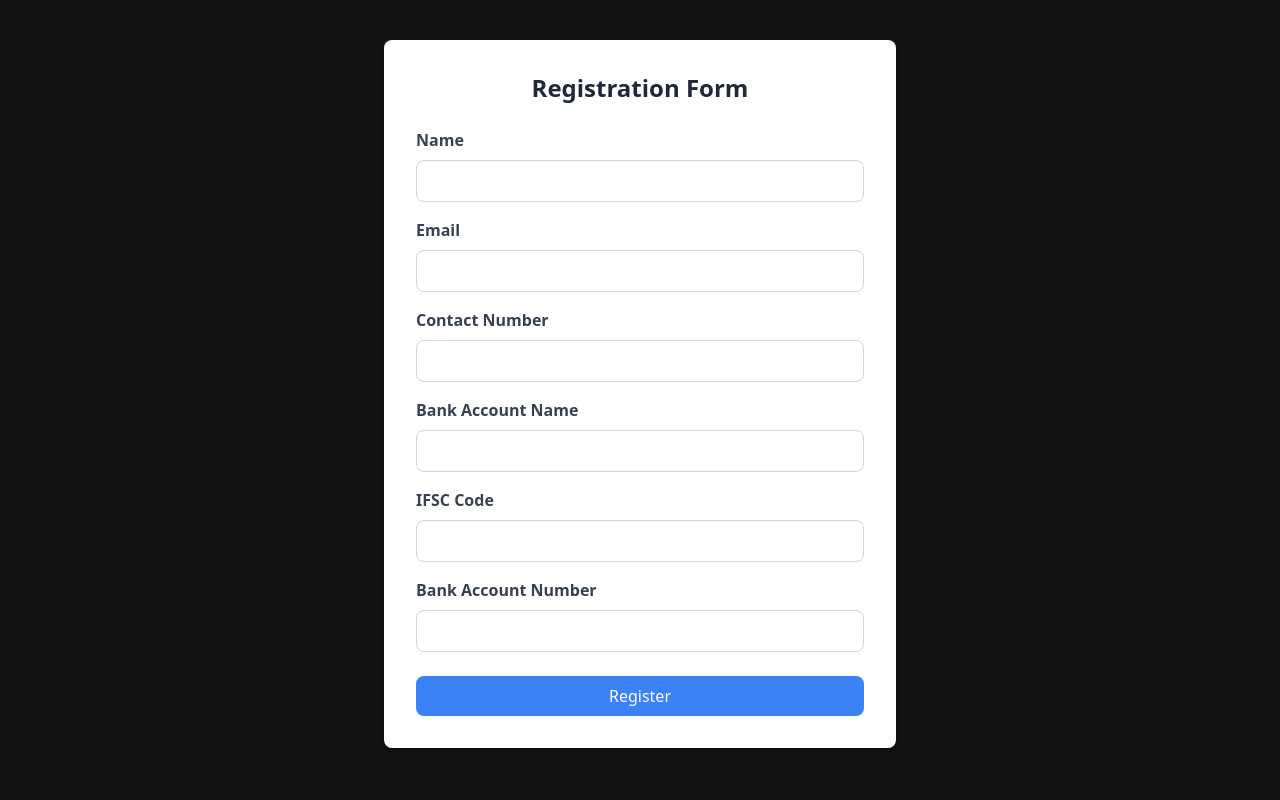
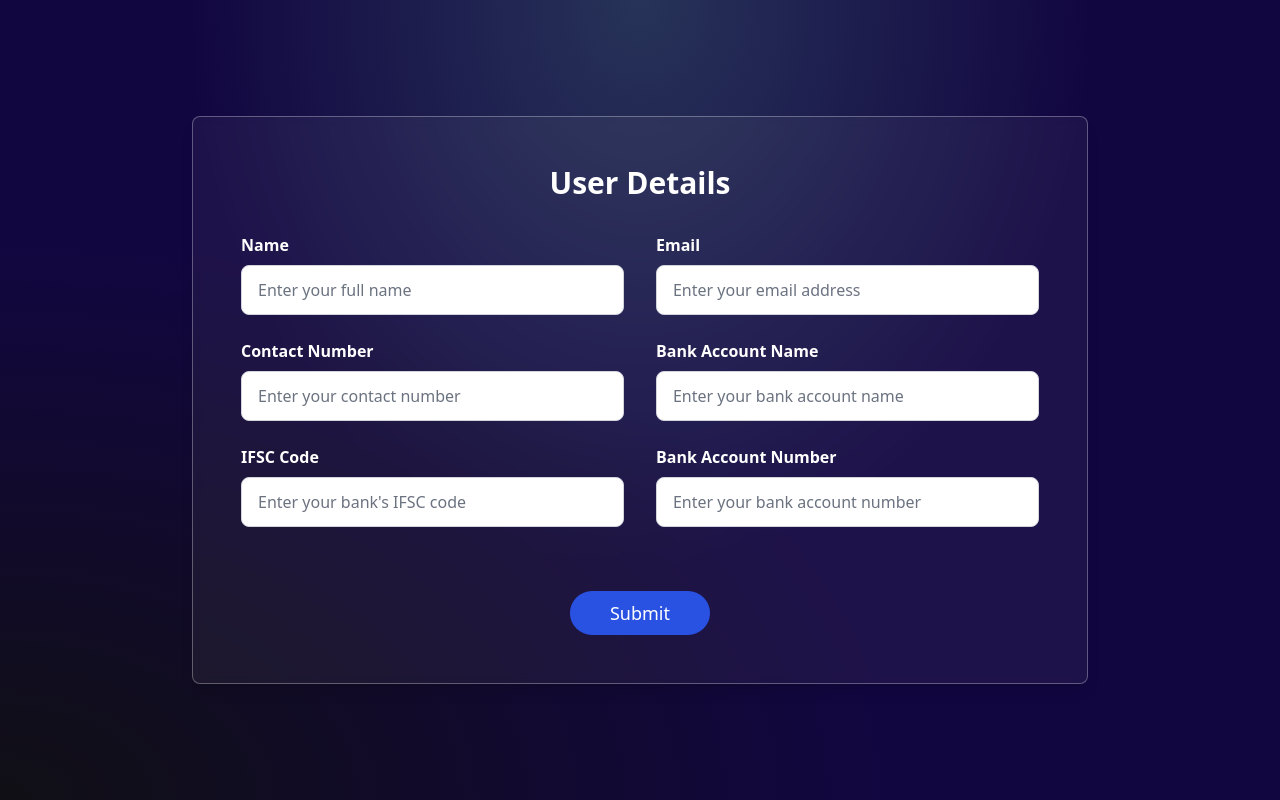
Before and after one commit to naveendgp/CryptoWallet, a React (Vite) app in the folder client/: page /userDetails in a window 1280 px wide. Built offline with nearby package versions, Linux system fonts and the light colour scheme; no server answers; what razorpay would draw is missing.

Commit message:
Bank Details

```diff
--- a/client/src/page/DashBoard.jsx
+++ b/client/src/page/DashBoard.jsx
@@ -93,7 +93,7 @@ const DashBoard = () => {
           <button
             className=" hover:bg-blue-700 text-white font-bold py-2 px-4 rounded-full shadow-lg transition duration-300 ease-in-out transform hover:-translate-y-1 hover:scale-105 mt-4"
             onClick={handleSubmit}
-            style={{ backgroundColor: "#C6DAF1", color: "black" }}
+            style={{ backgroundColor: "#06D6A0", color: "black" }}
           >
             Send Tokens
           </button>
--- a/client/src/page/Register.jsx
+++ b/client/src/page/Register.jsx
@@ -28,7 +28,7 @@ const Registration = () => {
           placeholder="Sponsor ID"
           value={sponsorId}
           onChange={handleInputChange}
-          className="input-field mb-7 w-full p-2 bg-grey text-black rounded-md"
+          className="input-field mb-7 w-full py-3 px-3 bg-grey text-black rounded-md"
         />
 
         {/* Error Messages with Red Cross Icons */}
@@ -57,7 +57,7 @@ const Registration = () => {
         <div className="flex justify-center space-x-4">
 
           <Link
-            to={"/dashboard"}
+            to={"/userDetails"}
             className="bg-[#2952e3] py-2 px-7 mx-4 rounded-full cursor-pointer hover:bg-[#2546bd]"
           >
             Register
--- a/client/src/page/UserDetails.jsx
+++ b/client/src/page/UserDetails.jsx
@@ -1,4 +1,5 @@
 import React, { useState,useEffect } from "react";
+import { Link } from "react-router-dom";
 import axios from "axios"; // Make sure axios is imported
 
 const RegistrationForm = () => {
@@ -81,14 +82,21 @@ const RegistrationForm = () => {
   };
 
 return (
-    <div className="max-w-lg mx-auto bg-white p-8 mt-10 rounded-lg shadow-md">
-      <h2 className="text-2xl font-bold text-center text-gray-800 mb-6">
-        Registration Form
+  <div className="min-h-screen flex items-center justify-center gradient-bg-transactions px-4">
+    <div className="white-glassmorphism p-12 rounded-lg shadow-lg w-full max-w-4xl">
+      {" "}
+      {/* Increased max width */}
+      <h2 className="text-3xl font-bold text-center text-white-800 mb-8">
+        User Details
       </h2>
       <form onSubmit={handleSubmit}>
-        {/* Name Field */}
-        <div className="mb-4">
-          <label className="block text-gray-700 font-semibold mb-2" htmlFor="name">
+        {/* Name and Email Fields (side by side) */}
+        <div className="flex flex-wrap justify-between mb-6">
+          <div className="w-full lg:w-[48%]">
+            <label
+              className="block text-white-700 font-semibold mb-2"
+              htmlFor="name"
+            >
               Name
             </label>
             <input
@@ -98,13 +106,15 @@ const RegistrationForm = () => {
               value={formData.name}
               onChange={handleChange}
               required
-            className="w-full px-4 py-2 border border-gray-300 rounded-lg focus:outline-none focus:ring-2 focus:ring-blue-400"
+              placeholder="Enter your full name"
+              className="w-full px-4 py-3 text-black border border-gray-300 rounded-lg focus:outline-none focus:ring-2 focus:ring-blue-400"
             />
           </div>
-
-        {/* Email Field */}
-        <div className="mb-4">
-          <label className="block text-gray-700 font-semibold mb-2" htmlFor="email">
+          <div className="w-full lg:w-[48%]">
+            <label
+              className="block text-white-700 font-semibold mb-2"
+              htmlFor="email"
+            >
               Email
             </label>
             <input
@@ -114,13 +124,19 @@ const RegistrationForm = () => {
               value={formData.email}
               onChange={handleChange}
               required
-            className="w-full px-4 py-2 border border-gray-300 rounded-lg focus:outline-none focus:ring-2 focus:ring-blue-400"
+              placeholder="Enter your email address"
+              className="w-full px-4 py-3 border text-black border-gray-300 rounded-lg focus:outline-none focus:ring-2 focus:ring-blue-400"
             />
           </div>
+        </div>
 
-        {/* Contact Field */}
-        <div className="mb-4">
-          <label className="block text-gray-700 font-semibold mb-2" htmlFor="contact">
+        {/* Contact Number and Bank Account Name Fields (side by side) */}
+        <div className="flex flex-wrap justify-between mb-6">
+          <div className="w-full lg:w-[48%]">
+            <label
+              className="block text-white-700 font-semibold mb-2"
+              htmlFor="contact"
+            >
               Contact Number
             </label>
             <input
@@ -130,13 +146,15 @@ const RegistrationForm = () => {
               value={formData.contact}
               onChange={handleChange}
               required
-            className="w-full px-4 py-2 border border-gray-300 rounded-lg focus:outline-none focus:ring-2 focus:ring-blue-400"
+              placeholder="Enter your contact number"
+              className="w-full px-4 py-3 text-black border border-gray-300 rounded-lg focus:outline-none focus:ring-2 focus:ring-blue-400"
             />
           </div>
-
-        {/* Account Name Field */}
-        <div className="mb-4">
-          <label className="block text-gray-700 font-semibold mb-2" htmlFor="accountName">
+          <div className="w-full lg:w-[48%]">
+            <label
+              className="block text-white-700 font-semibold mb-2"
+              htmlFor="accountName"
+            >
               Bank Account Name
             </label>
             <input
@@ -146,13 +164,19 @@ const RegistrationForm = () => {
               value={formData.accountName}
               onChange={handleChange}
               required
-            className="w-full px-4 py-2 border border-gray-300 rounded-lg focus:outline-none focus:ring-2 focus:ring-blue-400"
+              placeholder="Enter your bank account name"
+              className="w-full px-4 py-3 text-black border border-gray-300 rounded-lg focus:outline-none focus:ring-2 focus:ring-blue-400"
             />
           </div>
+        </div>
 
-        {/* IFSC Code Field */}
-        <div className="mb-4">
-          <label className="block text-gray-700 font-semibold mb-2" htmlFor="ifscCode">
+        {/* IFSC Code and Bank Account Number Fields (side by side) */}
+        <div className="flex flex-wrap justify-between mb-6">
+          <div className="w-full lg:w-[48%]">
+            <label
+              className="block text-white-700 font-semibold mb-2"
+              htmlFor="ifscCode"
+            >
               IFSC Code
             </label>
             <input
@@ -162,13 +186,15 @@ const RegistrationForm = () => {
               value={formData.ifscCode}
               onChange={handleChange}
               required
-            className="w-full px-4 py-2 border border-gray-300 rounded-lg focus:outline-none focus:ring-2 focus:ring-blue-400"
+              placeholder="Enter your bank's IFSC code"
+              className="w-full px-4 py-3 text-black border border-gray-300 rounded-lg focus:outline-none focus:ring-2 focus:ring-blue-400"
             />
           </div>
-
-        {/* Account Number Field */}
-        <div className="mb-6">
-          <label className="block text-gray-700 font-semibold mb-2" htmlFor="accountNumber">
+          <div className="w-full lg:w-[48%]">
+            <label
+              className="block text-white-700 font-semibold mb-2"
+              htmlFor="accountNumber"
+            >
               Bank Account Number
             </label>
             <input
@@ -178,19 +204,27 @@ const RegistrationForm = () => {
               value={formData.accountNumber}
               onChange={handleChange}
               required
-            className="w-full px-4 py-2 border border-gray-300 rounded-lg focus:outline-none focus:ring-2 focus:ring-blue-400"
+              placeholder="Enter your bank account number"
+              className="w-full px-4 py-3 text-black border border-gray-300 rounded-lg focus:outline-none focus:ring-2 focus:ring-blue-400"
             />
           </div>
+        </div>
 
-        <button
-          type="submit"
-          className="w-full bg-blue-500 text-white py-2 px-4 rounded-lg hover:bg-blue-600 transition duration-300"
+        <div className="flex justify-center items-center">
+          <Link
+            to={"/Dashboard"}
+            className="bg-[#2952e3] py-2 px-10 mx-6 mt-10 rounded-full cursor-pointer hover:bg-[#2546bd] text-white text-lg" // Increased padding and font size
           >
-          Register
-        </button>
+            Submit
+          </Link>
+        </div>
       </form>
     </div>
+  </div>
 );
+
+
+
 };
 
 export default RegistrationForm;
```
Lines whose indentation alone changed are shown as unchanged.
